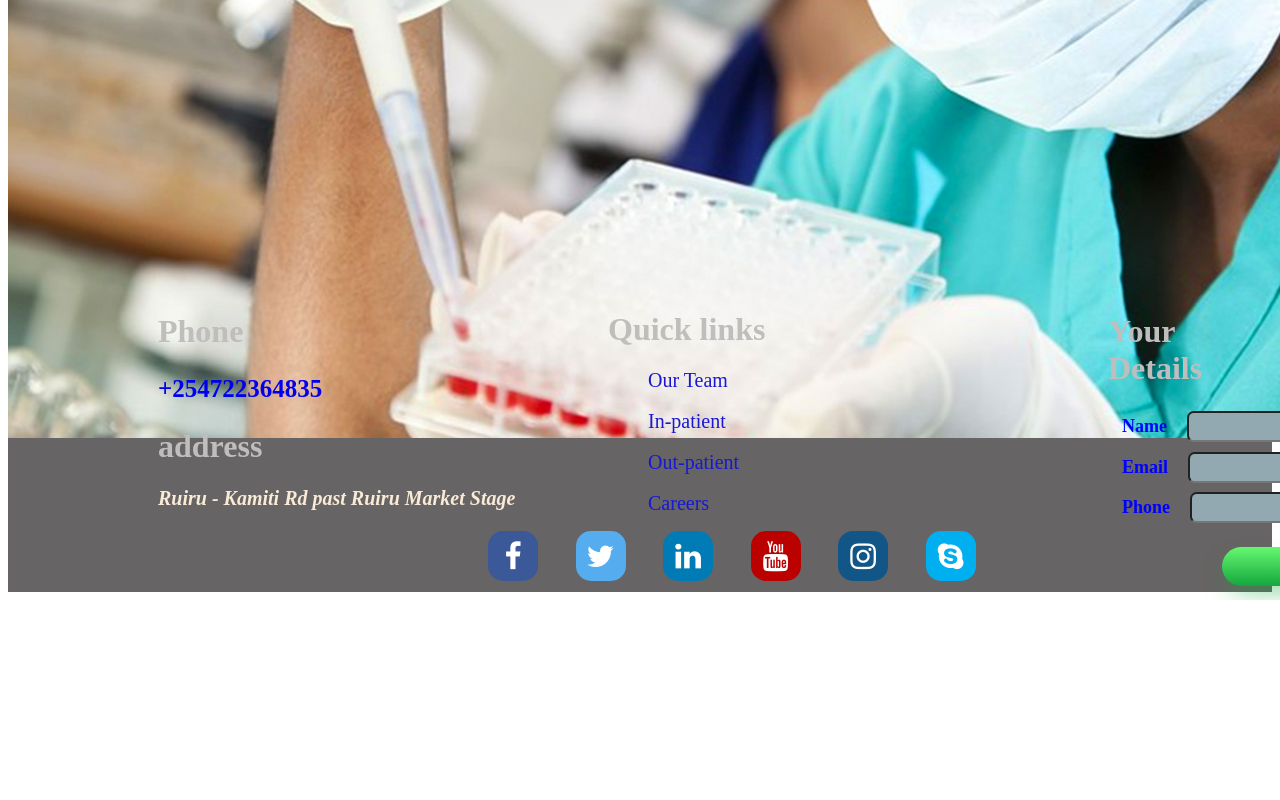
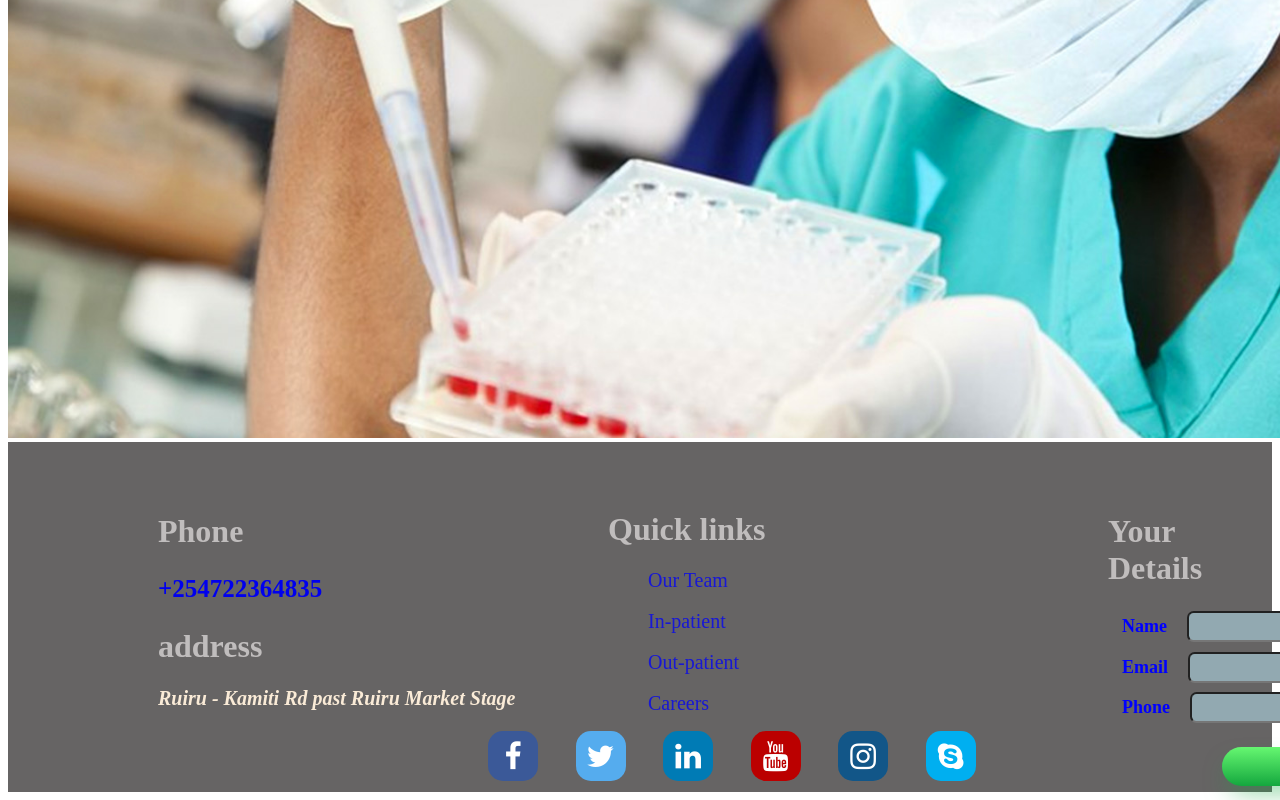
Before and after one commit to eng-wathigo/ruiru-nursing-hospital, a plain HTML site: page index.html in a window 1280 px wide. Shown: the part 2277-3077 px from the top of the page. Before the commit the page ends 2877 px from the top, so only its background shows below. Drawn offline with Linux system fonts and the light colour scheme.

Commit message:
Update navbar.css

```diff
--- a/navbar.css
+++ b/navbar.css
@@ -76,7 +76,7 @@ a {
     background-color: rgb(102, 100, 100);
     width:auto;
     height: 250px;
-    margin-top: -200px;
+    margin-top: 0px;
     padding: 50px 150px;
 }
 
```
